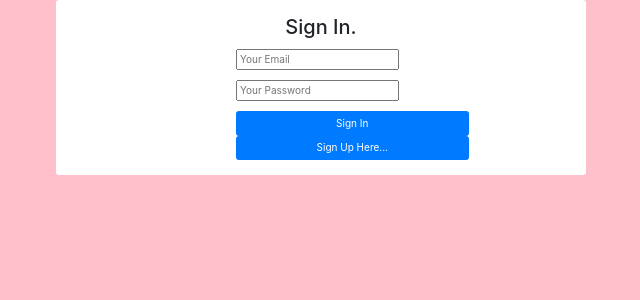
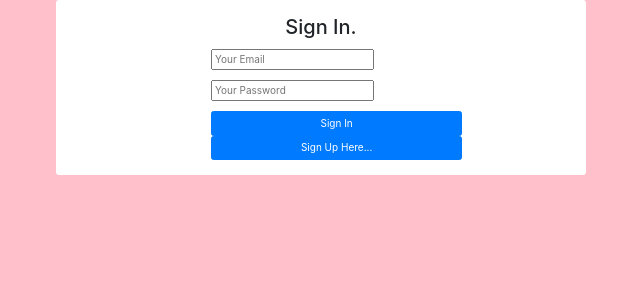
Before and after one commit to kjrohr/relationshiprepophp, a PHP site: page /login.php in a window 1280 px wide. Shown: the top 300 px of the page, without its empty margins (319-959 px from the left). Run offline with PHP 8.4, Linux system fonts and the light colour scheme; some libraries are stand-ins or nearby versions.

Commit message:
Styling the login form

```diff
--- a/login.php
+++ b/login.php
@@ -73,7 +73,7 @@
     <div class="container" style="max-width:530px; margin: 0 auto;">
                 <form class="form-horizontal" role="form">
                   <h2>Sign In.</h2>
-                  <div style="margin-left: 30%;">
+                  <div style="margin-left: 25%;">
                   <div class="form-group">
                     <div class="col-sm-9">
   <input type="email" name="email" placeholder="Your Email" />
@@ -85,7 +85,7 @@
 <div class="form-group">
     <div class="col-sm-9">
   <button type="submit"  name="btn-login" class="btn btn-primary btn-block">Sign In</button>
-</div></div>
+</div></div><br />
 <div class="col-sm-9">
   <a href="add_data.php" class="btn btn-primary btn-block">Sign Up Here...</a>
 </div>
```
